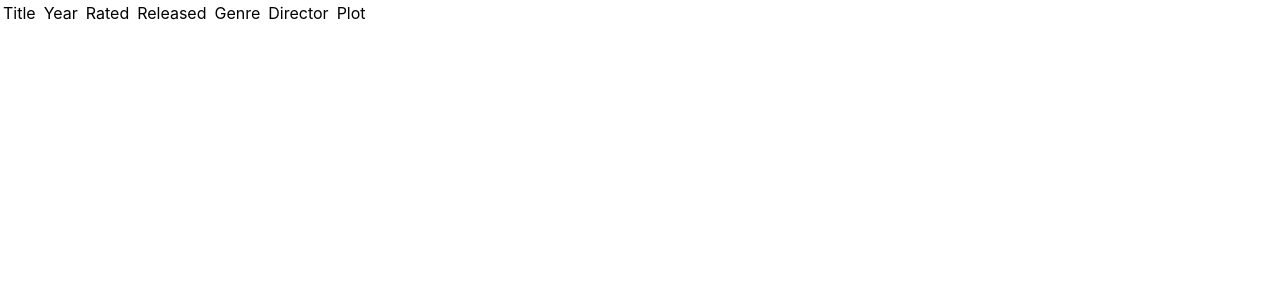
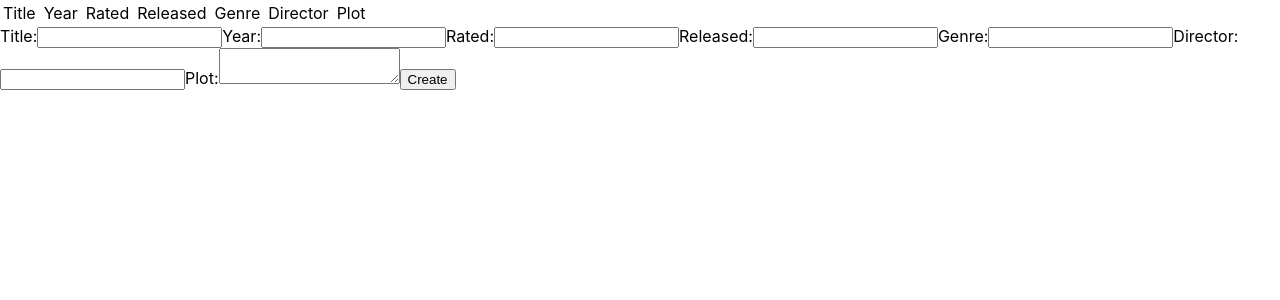
Before and after one commit to JonKraiss/scalar-movies-app-react, a React (Create React App) app in the folder moviesapp-react/: page /movies/create in a window 1280 px wide. Shown: the top 300 px of the page. Built offline with nearby package versions, Linux system fonts and the light colour scheme; no server answers.

Commit message:
Implemented movie creation in the react app.

```diff
--- a/moviesapp-react/src/App.js
+++ b/moviesapp-react/src/App.js
@@ -3,6 +3,7 @@ import { BrowserRouter } from  'react-router-dom'
 import { Route, Link } from  'react-router-dom'
 import  MoviesList  from  './MoviesList'
 import  MovieDetails  from  './MovieDetails'
+import MovieCreate from "./MovieCreate";
 import  './App.css';
 
 class  App  extends  Component {
@@ -12,6 +13,7 @@ render() {
     <BrowserRouter>
         <Route  path="/"  exact  component={MoviesList}  />
         <Route  path="/movies/:movie_id"  component={MovieDetails}  />
+        <Route  path="/movies/create"  component={MovieCreate}  />
     </BrowserRouter>
     );
 }
--- /dev/null
+++ b/moviesapp-react/src/MovieCreate.js
@@ -0,0 +1,108 @@
+import  React, { Component } from  'react';
+import  MoviesService  from  './MoviesService';
+
+const  moviesService  =  new  MoviesService();
+
+class  MovieCreate  extends  Component {
+
+    constructor(props) {
+        super(props);
+
+        this.state = {
+            title: '',
+            year: '',
+            rated: '',
+            released_on: '',
+            genre: '',
+            director: '',
+            plot: ''
+        }
+
+        this.handleTitle = this.handleTitle.bind(this);
+        this.handleYear = this.handleYear.bind(this);
+        this.handleRated = this.handleRated.bind(this);
+        this.handleReleasedOn = this.handleReleasedOn.bind(this);
+        this.handleGenre = this.handleGenre.bind(this);
+        this.handleDirector = this.handleDirector.bind(this);
+        this.handlePlot = this.handlePlot.bind(this);
+        this.handleSubmit = this.handleSubmit.bind(this);
+    }
+
+    handleTitle(event) {
+        this.setState({ title: event.target.value});
+    }
+
+    handleYear(event){
+        this.setState({ year: event.target.value});
+    }
+
+    handleRated(event){
+        this.setState({ rated: event.target.value});
+    }
+
+    handleReleasedOn(event){
+        this.setState({ released_on: event.target.value});
+    }
+
+    handleGenre(event){
+        this.setState({ genre: event.target.value});
+    }
+
+    handleDirector(event){
+        this.setState({ director: event.target.value});
+    }
+
+    handlePlot(event){
+        this.setState({ plot: event.target.value});
+    }
+
+    handleSubmit(event){
+        event.preventDefault();
+        moviesService.createMovie({
+            'title': this.state.title,
+            'year': this.state.year,
+            'rated': this.state.rated,
+            'released_on': this.state.released_on,
+            'genre': this.state.genre,
+            'director': this.state.director,
+            'plot': this.state.plot
+        }).then((result)=>{
+          alert("Movie created!");
+        }).catch(()=>{
+          alert('Movie creation failed.');
+        });
+    }
+
+    render() {
+        return (
+            <form onSubmit={this.handleSubmit}>
+                <div className="form-group">
+                    <label>Title:</label>
+                    <input type="text" value={this.state.title} onChange={this.handleTitle} />
+
+                    <label>Year:</label>
+                    <input type="text" value={this.state.year} onChange={this.handleYear} />
+
+                    <label>Rated:</label>
+                    <input type="text" value={this.state.rated} onChange={this.handleRated} />
+
+                    <label>Released:</label>
+                    <input type="text" value={this.state.released_on} onChange={this.handleReleasedOn} />
+
+                    <label>Genre:</label>
+                    <input type="text" value={this.state.genre} onChange={this.handleGenre} />
+
+                    <label>Director:</label>
+                    <input type="text" value={this.state.director} onChange={this.handleDirector} />
+
+                    <label>Plot:</label>
+                    <textarea value={this.state.plot} onChange={this.handlePlot} />
+
+                    <input className="btn btn-primary" type="submit" value="Create" />
+                </div>
+          </form>
+        );
+    }
+
+}
+export default MovieCreate;
--- a/moviesapp-react/src/MoviesService.js
+++ b/moviesapp-react/src/MoviesService.js
@@ -2,9 +2,6 @@ import axios from 'axios';
 const API_URL = 'http://localhost:8000/movies/api';
 
 export default class MoviesService{
-
-    constructor(){}
-
     getMoviesList() {
         const url = `${API_URL}`;
         return axios.get(url).then(response => response.data);
@@ -18,7 +15,7 @@ export default class MoviesService{
         return axios.delete(url);
     }
     createMovie(movie){
-        const url = `${API_URL}`;
+        const url = `${API_URL}/create`;
         return axios.post(url,movie);
     }
     updateMovie(movie){
```
Also changed, not shown: 2 other files (tests, documents, lock files or other folders).
